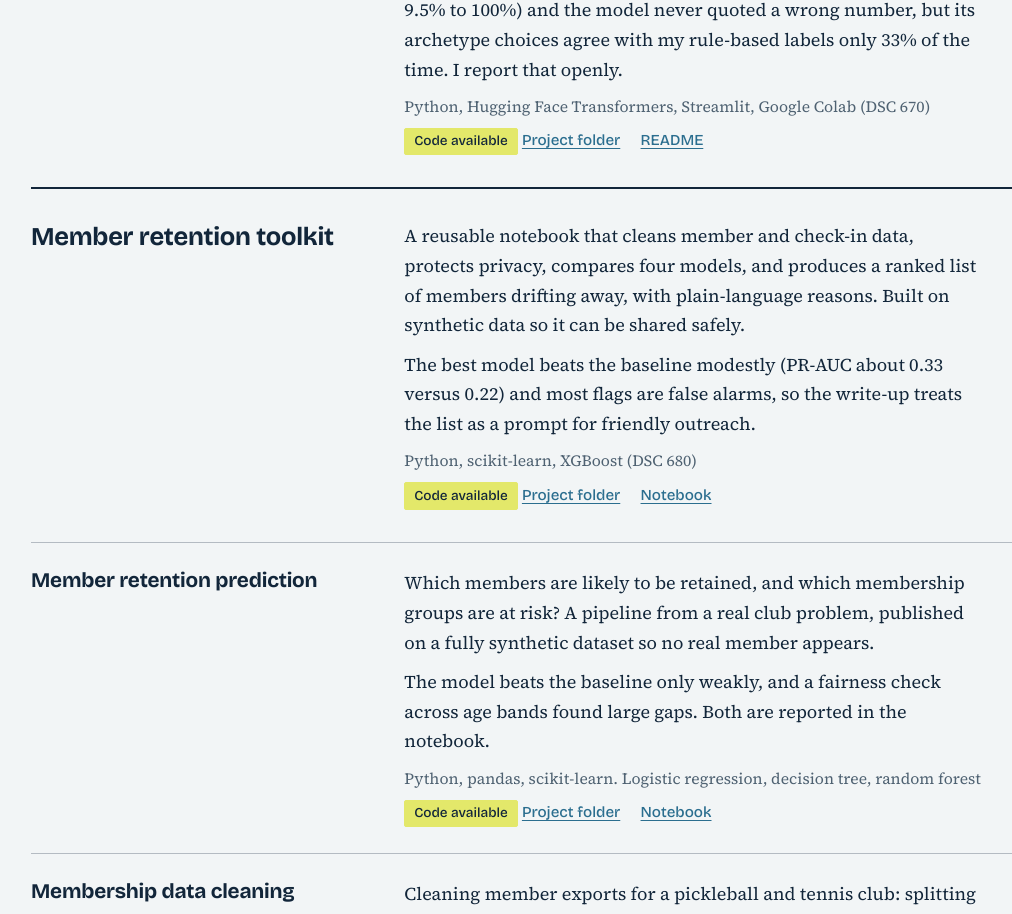
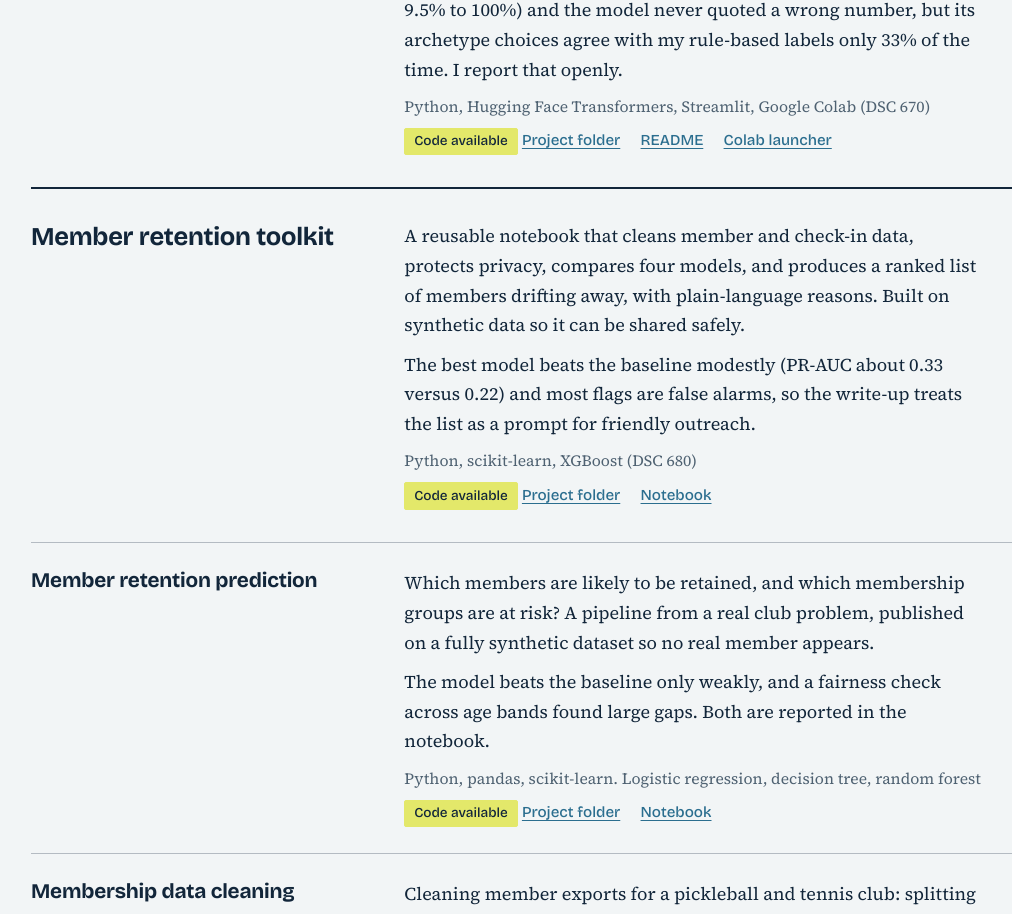
Before and after one commit to GeraSanRan/Masters-In-Data-Science, a plain HTML site: page index.html in a window 1280 px wide. Shown: the part 1730-2644 px from the top of the page, without its empty margins (89-1101 px from the left). Drawn offline with nearby package versions, Linux system fonts and the light colour scheme.

Commit message:
Add Colab launcher link to Tennis Scout README and site
Co-Authored-By: Claude Sonnet 5.5 <noreply@anthropic.com>
Claude-Session: https://claude.ai/code/session_01MdgGW9LFuwVmR5xwZhFJJJ

```diff
--- a/index.html
+++ b/index.html
@@ -159,6 +159,7 @@ footer{border-top:2px solid var(--rule);padding:1.5rem 0 3rem;color:var(--muted)
             <span class="chip active">Code available</span>
             <a href="https://github.com/GeraSanRan/Masters-In-Data-Science/tree/main/projects/tennis-scout-ai">Project folder</a>
             <a href="https://github.com/GeraSanRan/Masters-In-Data-Science/blob/main/projects/tennis-scout-ai/README.md">README</a>
+            <a href="https://colab.research.google.com/drive/13YJemkO6dZHjzRhCaXRDhUDtLC2m9aWF?usp=sharing">Colab launcher</a>
           </div>
         </li>
 
```
Also changed, not shown: 1 other file.
